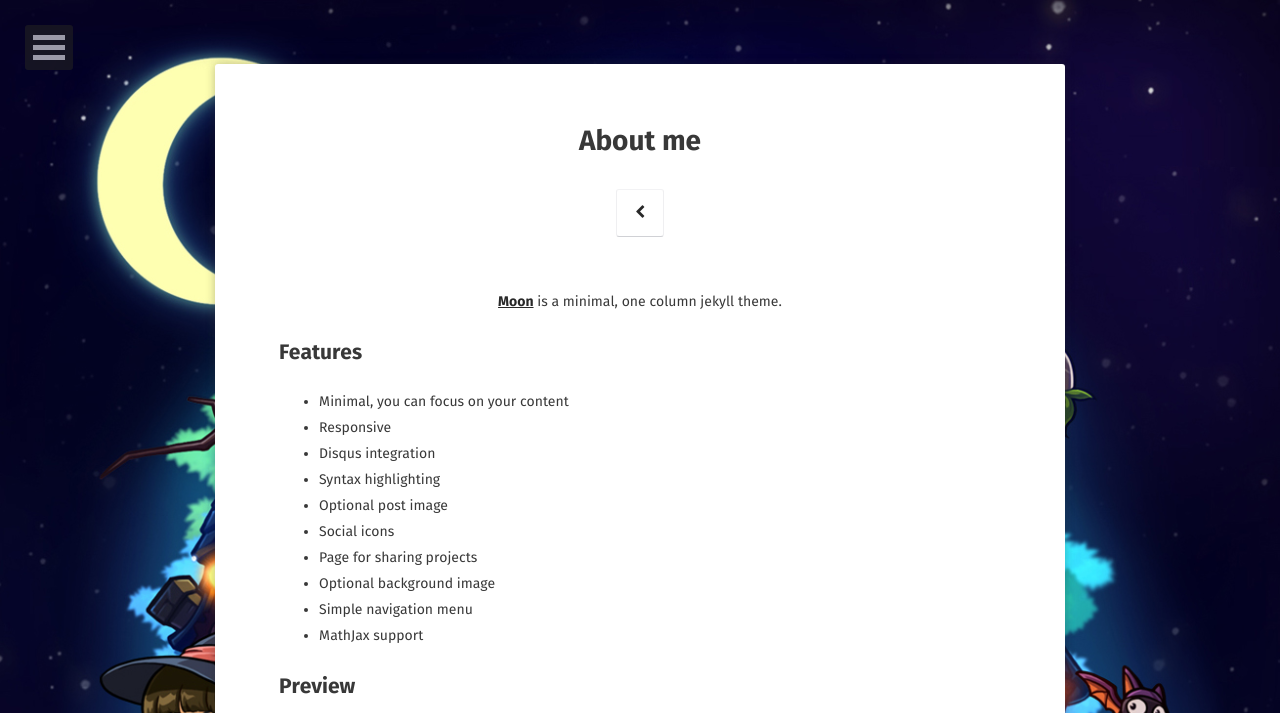
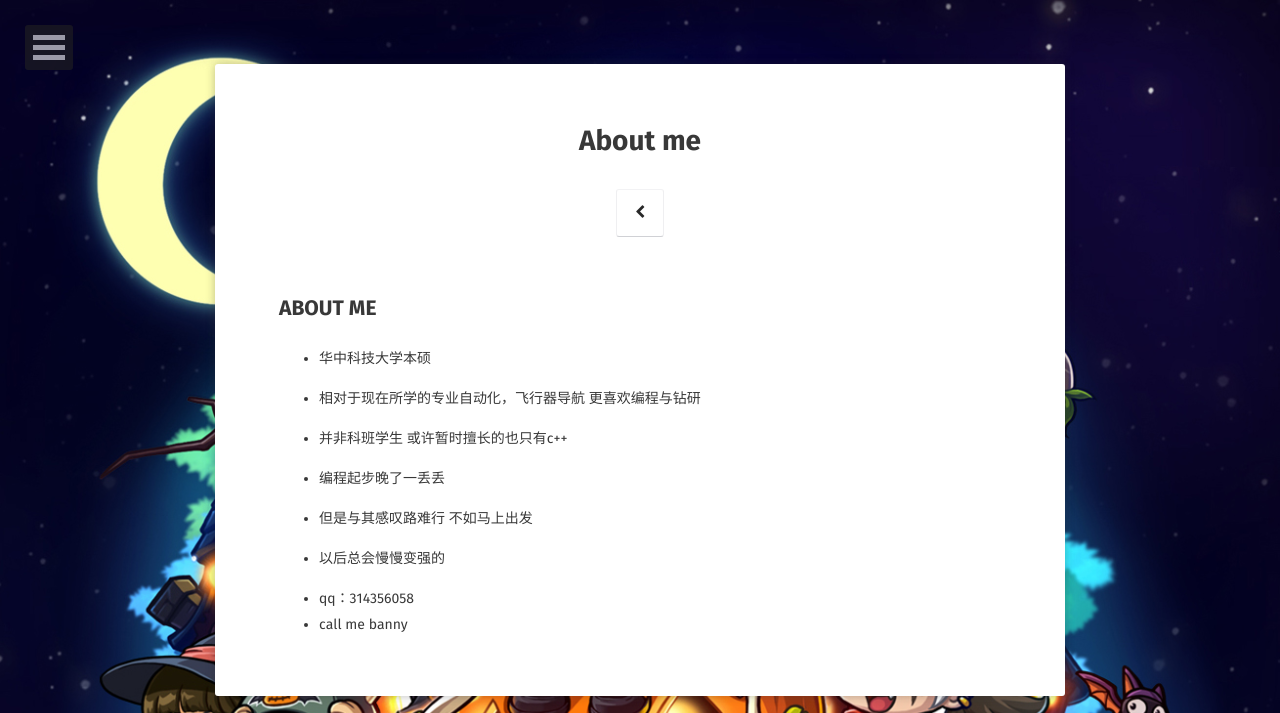
Before and after one commit to bannyxu/banny.github.io, a Jekyll site: the page built from about/index.md, in a window 1280 px wide. Shown: the top 713 px of the page. Built offline with Jekyll 4.4.1, drawn with Linux system fonts in a browser that asks for light colours; some web fonts are replaced; some of the changed text lies outside the part shown; grey boxes are pictures that could not be loaded.

Commit message:
Update index.md

```diff
--- a/about/index.md
+++ b/about/index.md
@@ -6,32 +6,20 @@ date: 2016-03-21
 comments: false
 ---
 
-<center><a href="http://taylantatli.github.io/Moon"><b>Moon</b></a> is a minimal, one column jekyll theme.</center>
+## ABOUT ME
 
-## Features
-* Minimal, you can focus on your content
-* Responsive
-* Disqus integration
-* Syntax highlighting
-* Optional post image
-* Social icons
-* Page for sharing projects
-* Optional background image
-* Simple navigation menu
-* MathJax support
 
-## Preview
+- 华中科技大学本硕
 
-{% capture images %}
-    https://cloud.githubusercontent.com/assets/754514/14509720/61c61058-01d6-11e6-93ab-0918515ecd56.png
-    https://cloud.githubusercontent.com/assets/754514/14509716/61ac6c8e-01d6-11e6-879f-8308883de790.png
-{% endcapture %}
-{% include gallery images=images caption="Screenshots of Moon Theme" cols=2 %}
+- 相对于现在所学的专业自动化，飞行器导航 更喜欢编程与钻研
 
-See a [live version of Moon](http://taylantatli.github.io/Moon) hosted on GitHub.
+- 并非科班学生 或许暂时擅长的也只有c++
 
-## Getting Started
+- 编程起步晚了一丢丢
 
-To learn how to install and use this theme check out the [Setup Guide](http://taylantatli.me/Moon/moon-theme/) for more information.
+- 但是与其感叹路难行 不如马上出发
 
-[Install Moon](https://github.com/TaylanTatli/Moon){: .btn}
+- 以后总会慢慢变强的
+
+- qq：314356058
+- call me banny
```
